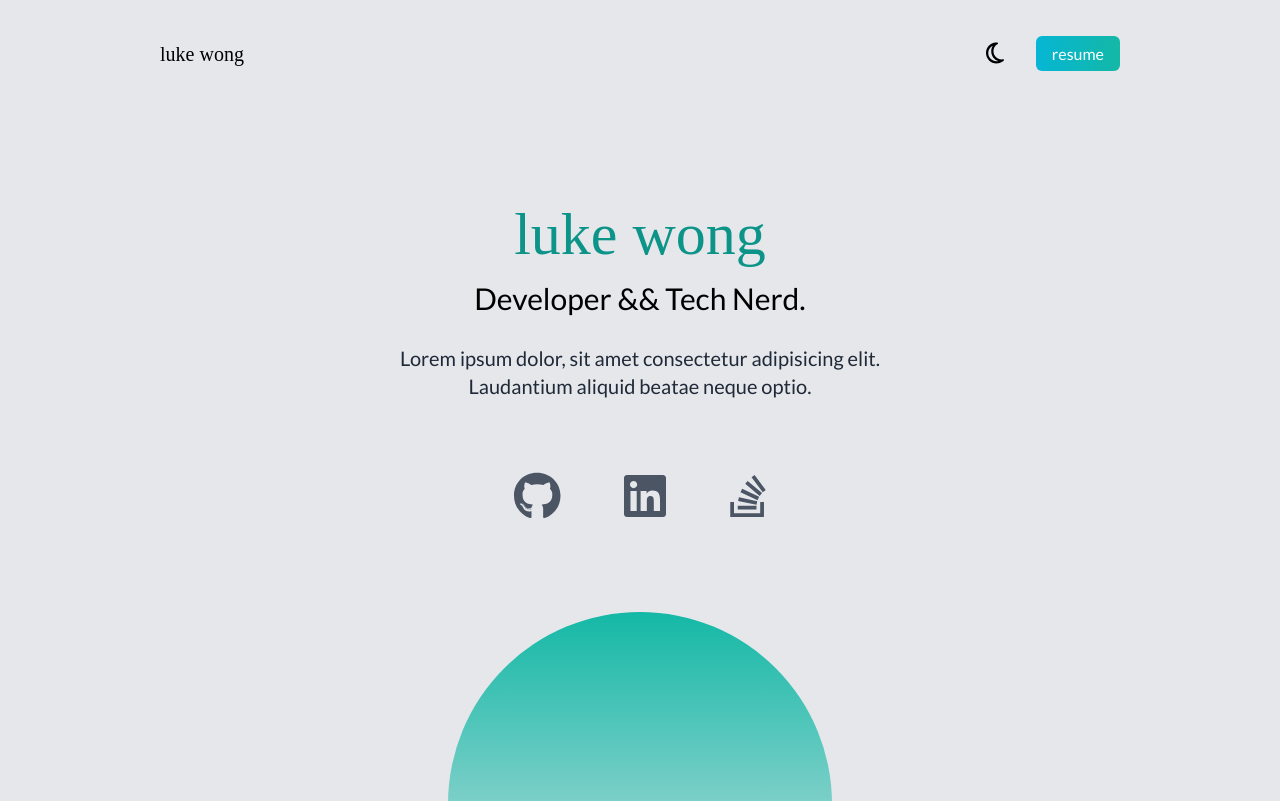
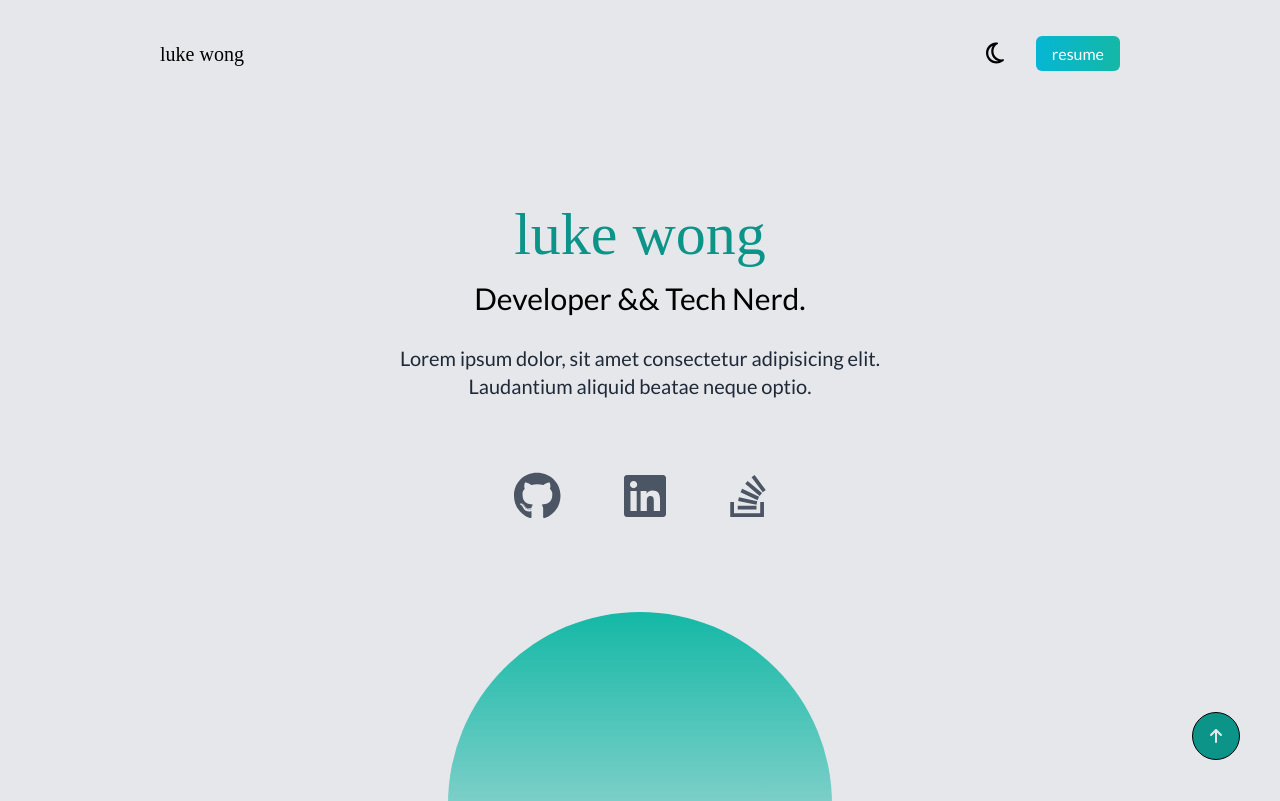
Before and after one commit to DevLukeHere/nextjs-portfolio, a Next.js app: page / in a window 1280 px wide. Shown: the top 801 px of the page. Built offline with nearby package versions, Linux system fonts and the light colour scheme.

Commit message:
style: add scroll to top button

```diff
--- a/app/layout.tsx
+++ b/app/layout.tsx
@@ -9,6 +9,7 @@ import {
   faFacebook,
 } from "@fortawesome/free-brands-svg-icons";
 import { faCopyright } from "@fortawesome/free-regular-svg-icons";
+import { faArrowUp } from "@fortawesome/free-solid-svg-icons";
 import Link from "next/link";
 
 // If loading a variable font, you don't need to specify the font weight
@@ -20,6 +21,16 @@ const lato = Lato({
 });
 
 export default function RootLayout({ children }: { children: ReactNode }) {
+  // useEffect(() => {
+  //   window.addEventListener('scroll', () => {
+  //       if (window.scrollY > 400) {
+  //           setShowTopBtn(true);
+  //       } else {
+  //           setShowTopBtn(false);
+  //       }
+  //   });
+  // }, []);
+
   return (
     <html lang="en" className={lato.className}>
       {/*
@@ -28,7 +39,13 @@ export default function RootLayout({ children }: { children: ReactNode }) {
       */}
       <head />
       <body>
+        {/* scroll to top button */}
+        <button className="rounded-full bg-teal-600 fixed w-12 h-12 right-10 z-10 bottom-10 border-black border-solid border">
+          <FontAwesomeIcon className="text-gray-200" icon={faArrowUp} />
+        </button>
+
         {children}
+
         <footer>
           <div className="bg-teal-600 py-3.5 px-4 grid grid-rows-2 justify-items-center gap-2 content-center items-center sm:flex sm:justify-between">
             <p className="text-gray-200 text-sm">
```
